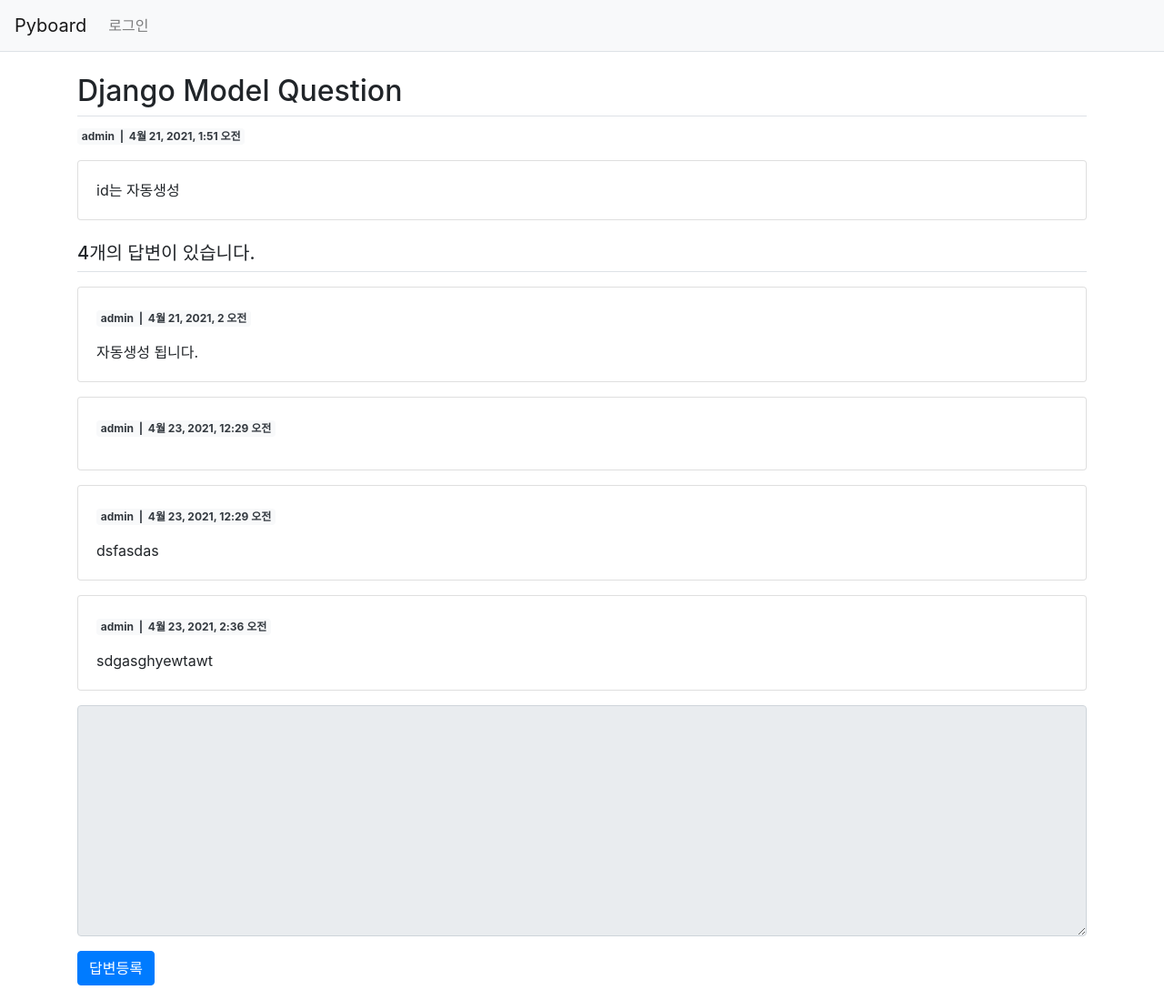
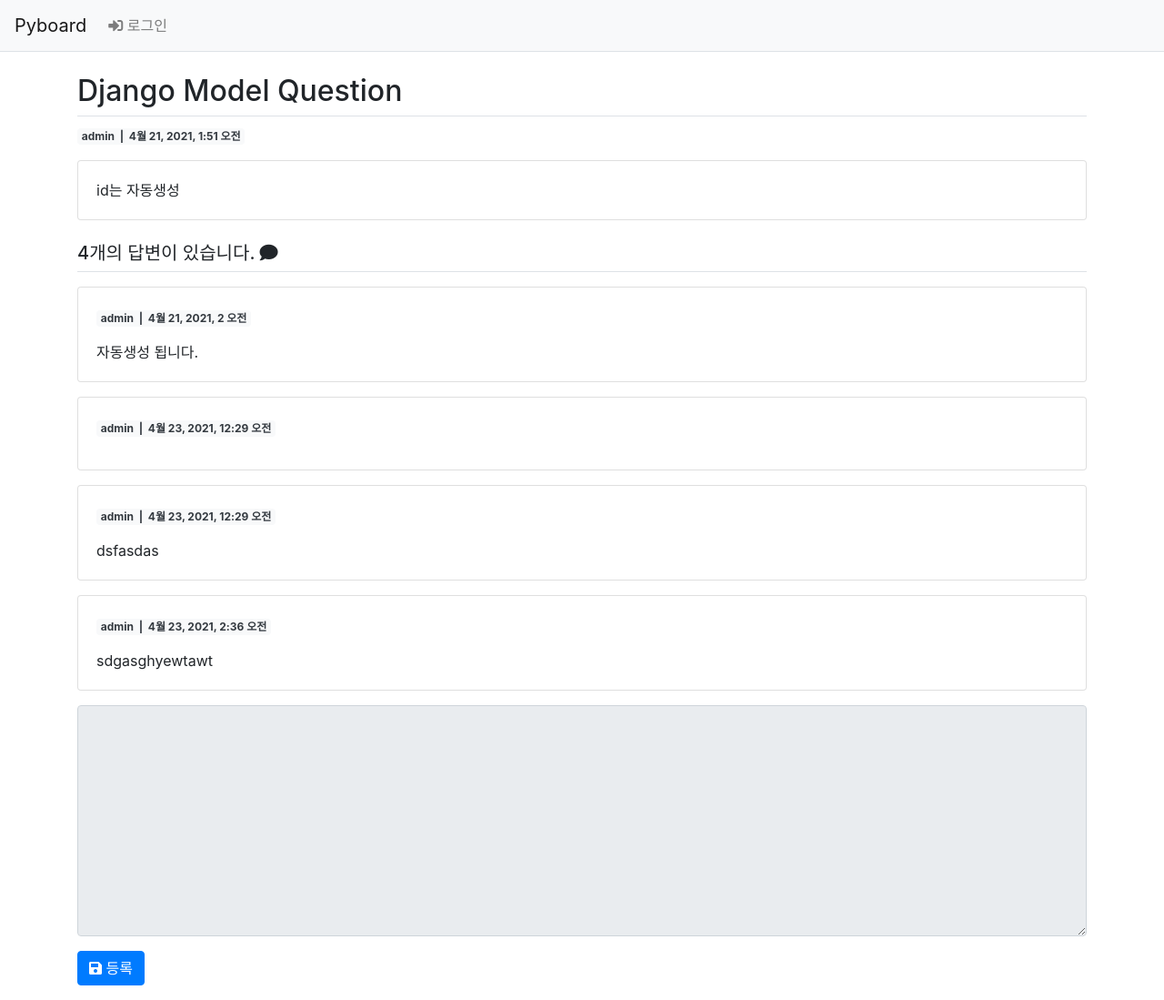
Before and after one commit to NamCheolKim/pyboard, a Django app: page /pyboard/2/ in a window 1280 px wide. Shown: the whole page at 91% size. Run offline with Django 3.2, Linux system fonts and the light colour scheme; data comes from the database, SQL or seed files in the repository; both versions use the stored data as it was after the commit; some libraries are stand-ins or nearby versions.

Commit message:
아이콘 추가

```diff
--- a/templates/base.html
+++ b/templates/base.html
@@ -9,6 +9,8 @@
     <link rel="stylesheet" type="text/css" href="{% static 'bootstrap.min.css' %}"/>
     <!-- pyboard CSS -->
     <link rel="stylesheet" type="text/css" href="{% static 'style.css' %}"/>
+    <!-- fontawesome -->
+    <link rel="stylesheet" href="https://use.fontawesome.com/releases/v5.15.1/css/all.css">
     <title>Pyboard</title>
   </head>
   <body>
--- a/templates/common/login.html
+++ b/templates/common/login.html
@@ -6,7 +6,7 @@
             <h4>로그인</h4>
         </div>
         <div class="col-8 text-right">
-            <span>계정 없으신가요? <a href="{% url 'common:signup' %}">회원가입</a></span>
+            <span>계정 없으신가요? <br/><a href="{% url 'common:signup' %}"><i class="fas fa-user-plus"></i> 회원가입</a></span>
         </div>
     </div>
     <form class="post-form" action="{% url 'common:login' %}" method="post">
@@ -23,7 +23,7 @@
             <label for="password">비밀번호</label>
             <input type="password" class="form-control" name="password" id="password" value="{{ form.password.value | default_if_none:'' }}"/>
         </div>
-        <button type="submit" class="btn btn-primary">로그인</button>
+        <button type="submit" class="btn btn-success"><i class="fas fa-sign-in-alt"></i> 로그인</button>
     </form>
 </div>
 {% endblock  %}
--- a/templates/common/signup.html
+++ b/templates/common/signup.html
@@ -6,7 +6,7 @@
             <h4>계정생성</h4>
         </div>
         <div class="col-8 text-right">
-            <span>계정이 있으신가요? <a href="{% url 'common:login' %}"> 로그인</a></span>
+            <span>계정이 있으신가요? <br/><a href="{% url 'common:login' %}"><i class="fas fa-sign-in-alt"></i> 로그인</a></span>
         </div>
     </div>
     <form method="post" class="post-form">
@@ -32,7 +32,7 @@
             <input type="text" class="form-control" name="email" id="email"
                    value="{{ form.email.value|default_if_none:'' }}">
         </div>
-        <button type="submit" class="btn btn-primary">생성하기</button>
+        <button type="submit" class="btn btn-success"><i class="fas fa-user-plus"></i> 생성</button>
     </form>
 </div>
 {% endblock %}
--- a/templates/navbar.html
+++ b/templates/navbar.html
@@ -8,9 +8,9 @@
     <ul class="navbar-nav">
       <li class="nav-item ">
       {% if user.is_authenticated %}
-        <a class="nav-link" href="{% url 'common:logout' %}"> {{ user.username }} (로그아웃)</a>
+        <a class="nav-link" href="{% url 'common:logout' %}"> {{ user.username }} (로그아웃) <i class="fas fa-sign-out-alt"></i></a>
       {% else %}
-        <a class="nav-link" href="{% url 'common:login' %}">로그인</a>
+        <a class="nav-link" href="{% url 'common:login' %}"><i class="fas fa-sign-in-alt"></i> 로그인</a>
       {% endif %}
       </li>
     </ul>
--- a/templates/pyboard/answer_form.html
+++ b/templates/pyboard/answer_form.html
@@ -9,7 +9,7 @@
             <label for="content">답변내용</label>
             <textarea class="form-control" name="content" id="content"rows="10">{{ form.content.value|default_if_none:'' }}</textarea>
         </div>
-        <button type="submit" class="btn btn-primary">저장하기</button>
+        <button type="submit" class="btn btn-primary"><i class="fas fa-save"></i> 등록</button>
     </form>
 </div>
 {% endblock %}
--- a/templates/pyboard/question_detail.html
+++ b/templates/pyboard/question_detail.html
@@ -16,15 +16,15 @@
       <div class="card-text" style="white-space: pre-line;">{{ question.content }}</div>
 
       {% if request.user == question.author %}
-      <div class="my-3">
-        <a href="{% url 'pyboard:question_modify' question.pk %}" class="btn btn-sm btn-outline-success">수정</a>
-        <a href="#" class="delete btn btn-sm btn-outline-danger" data-uri="{% url 'pyboard:question_delete' question.pk %}">삭제</a>
+      <div class="my-3 text-right">
+        <a href="{% url 'pyboard:question_modify' question.pk %}" class="btn btn-sm btn-outline-success"><i class="fas fa-eraser"></i> 수정</a>
+        <a href="#" class="delete btn btn-sm btn-outline-danger" data-uri="{% url 'pyboard:question_delete' question.pk %}"><i class="fas fa-trash-alt"></i> 삭제</a>
       </div>
       {% endif %}
     </div>
   </div>
 
-  <h5 class="border-bottom my-3 py-2">{{question.answer_set.count}}개의 답변이 있습니다.</h5>
+  <h5 class="border-bottom my-3 py-2">{{question.answer_set.count}}개의 답변이 있습니다. <i class="fas fa-comment"></i></h5>
 
   {% for answer in question.answer_set.all %}
   <div class="card my-3">
@@ -41,9 +41,9 @@
       <div class="card-text" style="white-space: pre-line;">{{ answer.content }}</div>
 
       {% if request.user == answer.author %}
-        <div class="my-3">
-          <a href="{% url 'pyboard:answer_modify' answer.pk %}" class="btn btn-sm btn-outline-success">수정</a>
-          <a href="#" class="delete btn btn-sm btn-outline-danger" data-uri="{% url 'pyboard:answer_delete' answer.pk %}">삭제</a>
+        <div class="my-3 text-right">
+          <a href="{% url 'pyboard:answer_modify' answer.pk %}" class="btn btn-sm btn-outline-success"><i class="fas fa-eraser"></i> 수정</a>
+          <a href="#" class="delete btn btn-sm btn-outline-danger" data-uri="{% url 'pyboard:answer_delete' answer.pk %}"><i class="fas fa-trash-alt"></i> 삭제</a>
         </div>
       {% endif %}
 
@@ -66,7 +66,7 @@
     <div class="form-group">
       <textarea name="content" id="content" {% if not user.is_authenticated %}disabled{% endif %} class="form-control" rows="10"></textarea>
     </div>
-    <input type="submit" value="답변등록" class="btn btn-primary" />
+   <button type="submit" class="btn btn-primary"><i class="fas fa-save"></i> 등록</button>
   </form>
 </div>
 {% endblock %}
--- a/templates/pyboard/question_form.html
+++ b/templates/pyboard/question_form.html
@@ -25,7 +25,7 @@
       <label for="content">내용</label>
       <textarea class="form-control" name="content" id="content" rows="10">{{ form.content.value | default_if_none:'' }}</textarea>
     </div>
-    <button type="submit" class="btn btn-primary">저장하기</button>
+    <button type="submit" class="btn btn-primary"><i class="fas fa-save"></i> 등록</button>
   </form>
 </div>
 {% endblock %}
```
Also changed, not shown: templates/pyboard/question_list.html (+5 -3 lines), db.sqlite3.
